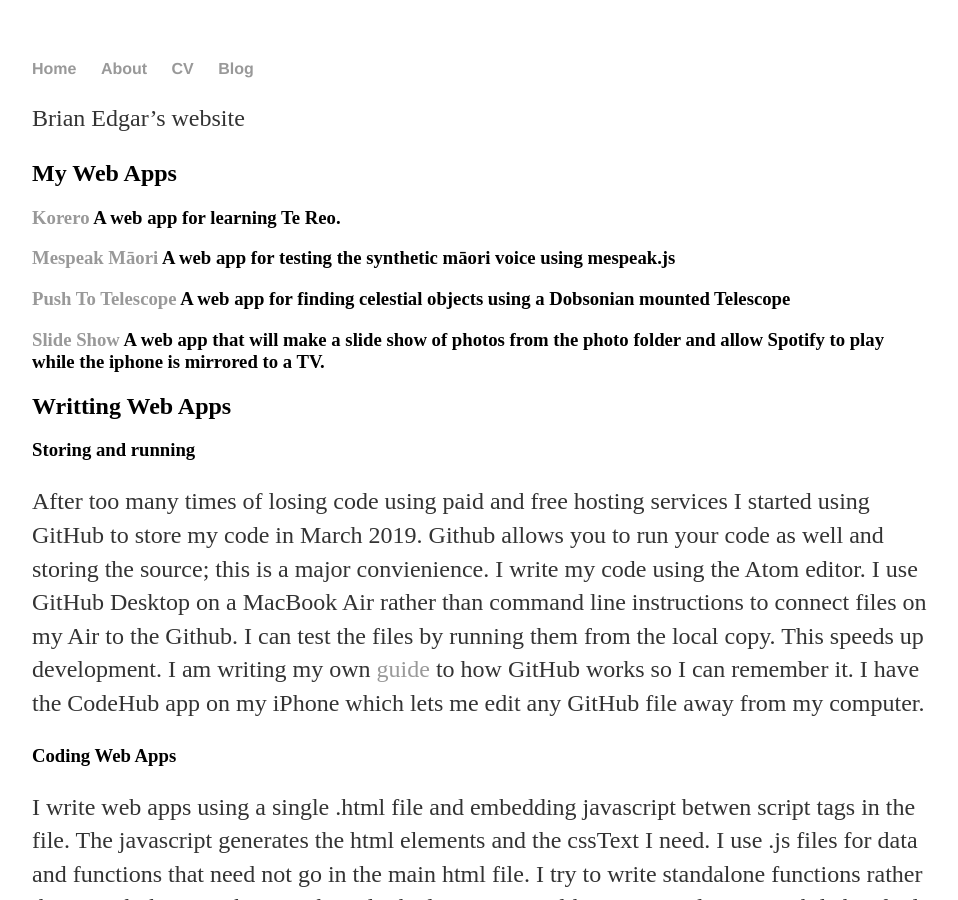
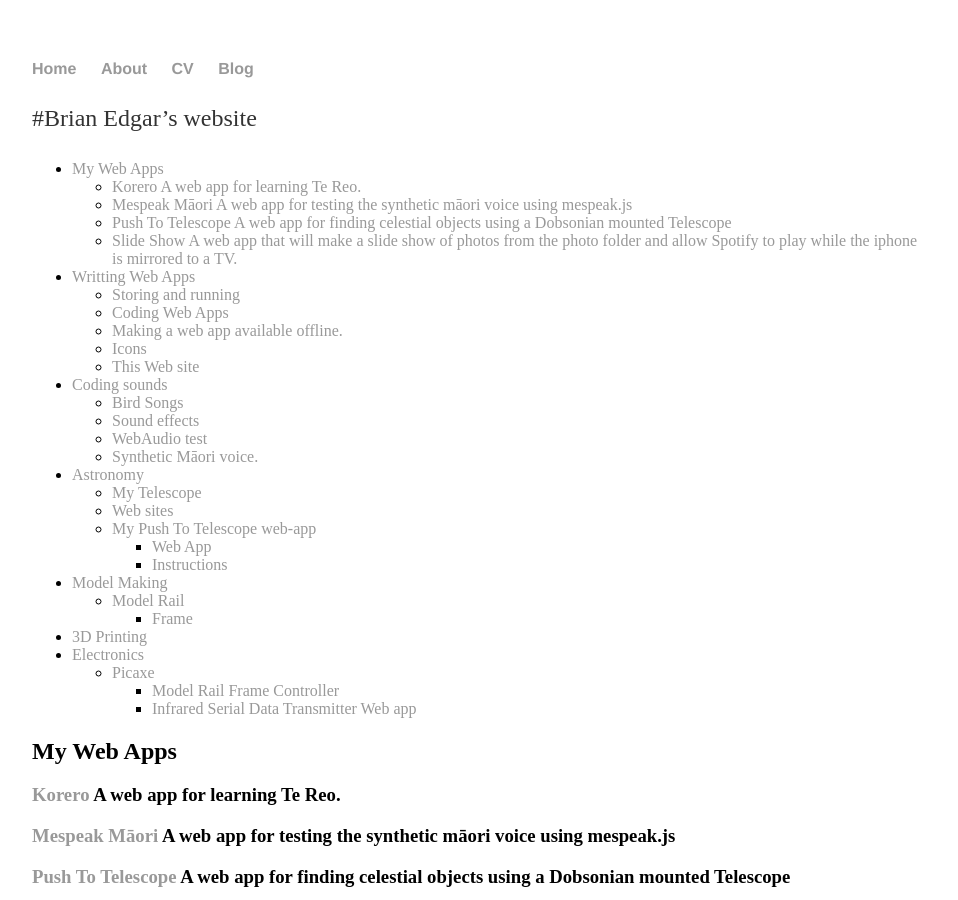
Before and after one commit to bwedgar/bwedgar.github.io, a Jekyll site: the page built from index.md, in a window 1280 px wide and 900 px high. Shown: the whole window, without its empty margins (160-1118 px from the left). Built offline with Jekyll 4.4.1, drawn with Linux system fonts in a browser that asks for light colours; part of the change alters nothing that is shown.

```diff
--- a/index.md
+++ b/index.md
@@ -2,8 +2,8 @@
 title: Brian Edgar Web Pages
 layout: default
 ---
-Brian Edgar's website
-
+#Brian Edgar's website
+- TOC
 {:toc}
 
 ## My Web Apps
```
